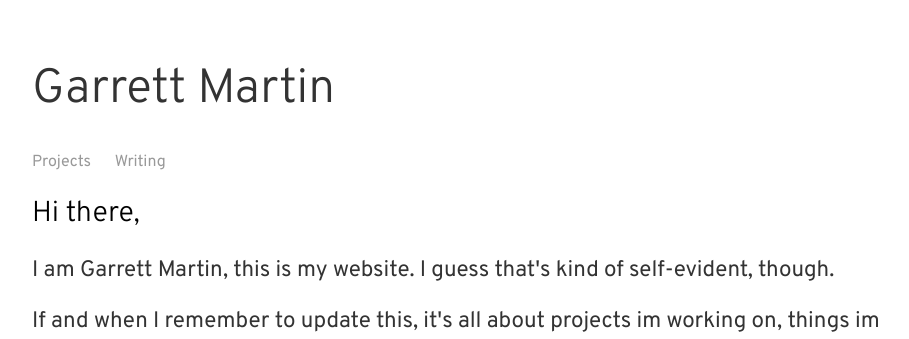
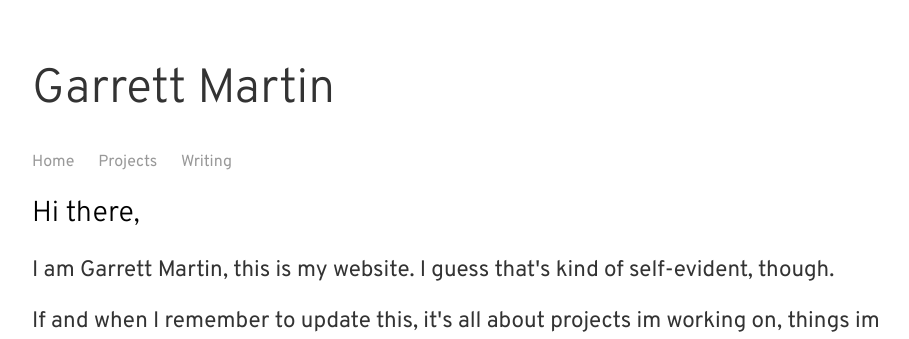
Before and after one commit to martingarrettl/martingarrettl.github.io, a Jekyll site: the page built from index.html, in a window 1280 px wide. Shown: the top 339 px of the page, without its empty margins (160-1069 px from the left). Built offline with Jekyll 4.4.1, drawn with Linux system fonts in a browser that asks for light colours.

Commit message:
Update default.html

```diff
--- a/_layouts/default.html
+++ b/_layouts/default.html
@@ -12,7 +12,8 @@
 				<a href="/" class="top"><h1>Garrett Martin</h1></a>
 			<nav>
 	    		<ul>
-	        		<li><a href="/projects">Projects</a></li>
+				<li><a href="http://www.garrettmartin.net">Home</a></li>
+				<li><a href="/projects">Projects</a></li>
 	        		<li><a href="/blog">Writing</a></li>
 	    		</ul>
 			</nav>
```
